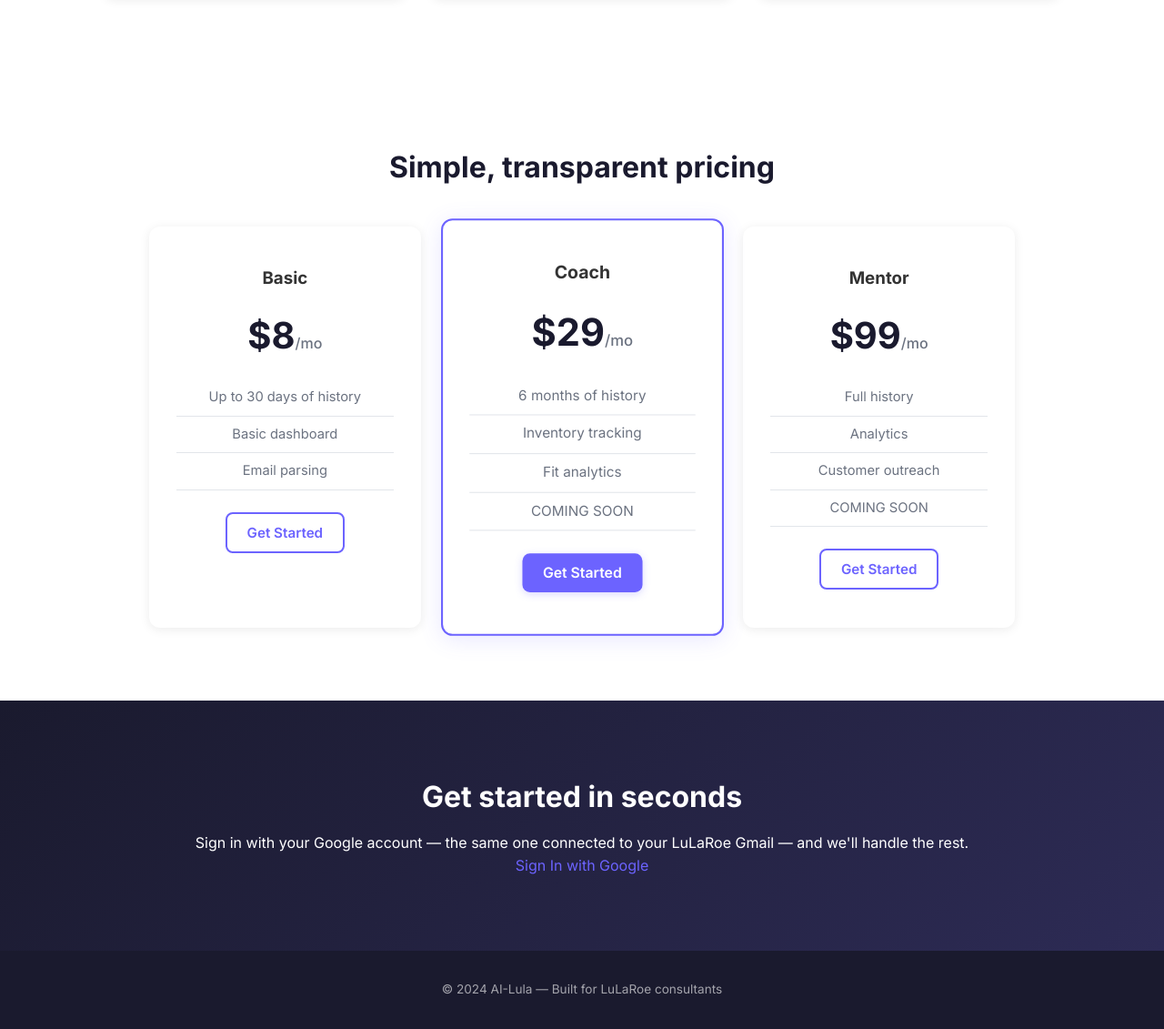
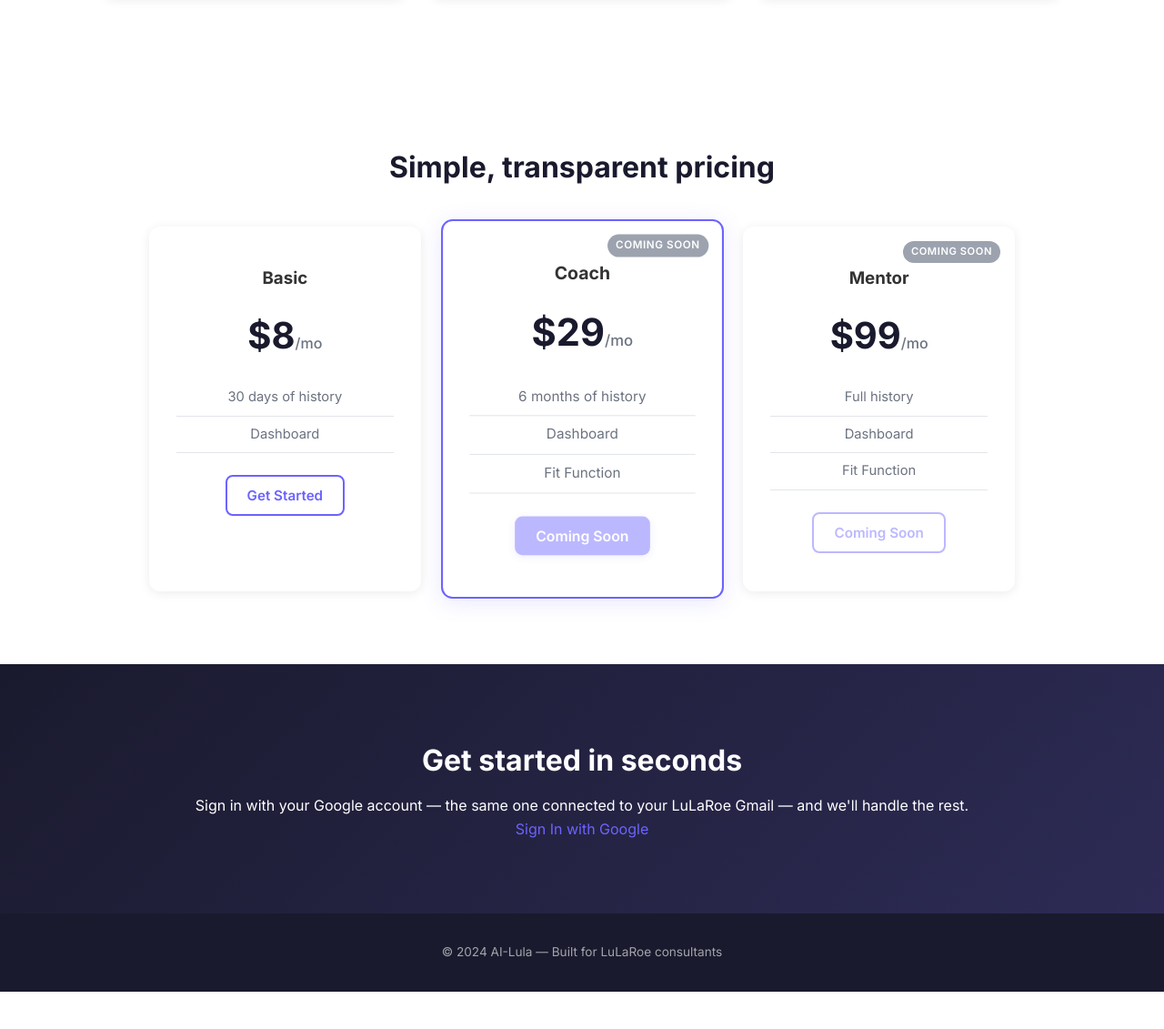
Before and after one commit to kjh235/lula.ai, a Flask app: page / in a window 1280 px wide. Shown: the part 924-2055 px from the top of the page at 91% size. After the commit the page ends 2014 px from the top, so only its background shows below. Run offline with Flask 3, Linux system fonts and the light colour scheme.

Commit message:
Redo pricing plans: Basic only available, Coach/Mentor coming soon
- Basic ($8): 30 days history + dashboard
- Coach ($29): 6 months history + dashboard + Fit Function (coming soon)
- Mentor ($99): Full history + dashboard + Fit Function (coming soon)
- Subscribe page updated to show Basic plan with price
- Added coming-soon badge and disabled button styles

Co-Authored-By: Claude Sonnet 4.6 <noreply@anthropic.com>
Claude-Session: https://claude.ai/code/session_01RLQ1NDiQcMW5DTNmeVxiTJ

```diff
--- a/app/static/style.css
+++ b/app/static/style.css
@@ -201,6 +201,27 @@ img { max-width: 100%; display: block; }
   transform: scale(1.04);
 }
 .pricing-card:hover { box-shadow: var(--shadow-elevated); }
+.pricing-card { position: relative; }
+
+.coming-soon-badge {
+  position: absolute;
+  top: 14px;
+  right: 14px;
+  background: var(--muted, #9ca3af);
+  color: #fff;
+  font-size: 0.7rem;
+  font-weight: 600;
+  letter-spacing: 0.05em;
+  text-transform: uppercase;
+  padding: 3px 9px;
+  border-radius: 999px;
+}
+
+.btn-disabled {
+  opacity: 0.45;
+  cursor: not-allowed;
+  pointer-events: none;
+}
 
 /* Sign-up Section */
 .signup-section {
--- a/app/templates/landing.html
+++ b/app/templates/landing.html
@@ -55,33 +55,32 @@
                 <h3>Basic</h3>
                 <div class="pricing-price">$8<span>/mo</span></div>
                 <ul>
-                    <li>Up to 30 days of history</li>
-                    <li>Basic dashboard</li>
-                    <li>Email parsing</li>
+                    <li>30 days of history</li>
+                    <li>Dashboard</li>
                 </ul>
                 <a href="/login" class="btn btn-secondary">Get Started</a>
             </div>
             <div class="pricing-card featured">
+                <div class="coming-soon-badge">Coming Soon</div>
                 <h3>Coach</h3>
                 <div class="pricing-price">$29<span>/mo</span></div>
                 <ul>
                     <li>6 months of history</li>
-                    <li>Inventory tracking</li>
-                    <li>Fit analytics</li>
-                    <li>COMING SOON</li>
+                    <li>Dashboard</li>
+                    <li>Fit Function</li>
                 </ul>
-                <a href="/login" class="btn btn-primary">Get Started</a>
+                <span class="btn btn-primary btn-disabled">Coming Soon</span>
             </div>
             <div class="pricing-card">
+                <div class="coming-soon-badge">Coming Soon</div>
                 <h3>Mentor</h3>
                 <div class="pricing-price">$99<span>/mo</span></div>
                 <ul>
                     <li>Full history</li>
-                    <li>Analytics</li>
-                    <li>Customer outreach</li>
-                    <li>COMING SOON</li>
+                    <li>Dashboard</li>
+                    <li>Fit Function</li>
                 </ul>
-                <a href="/login" class="btn btn-secondary">Get Started</a>
+                <span class="btn btn-secondary btn-disabled">Coming Soon</span>
             </div>
         </div>
     </section>
```
Also changed, not shown: app/templates/subscribe.html (+7 -3 lines).
